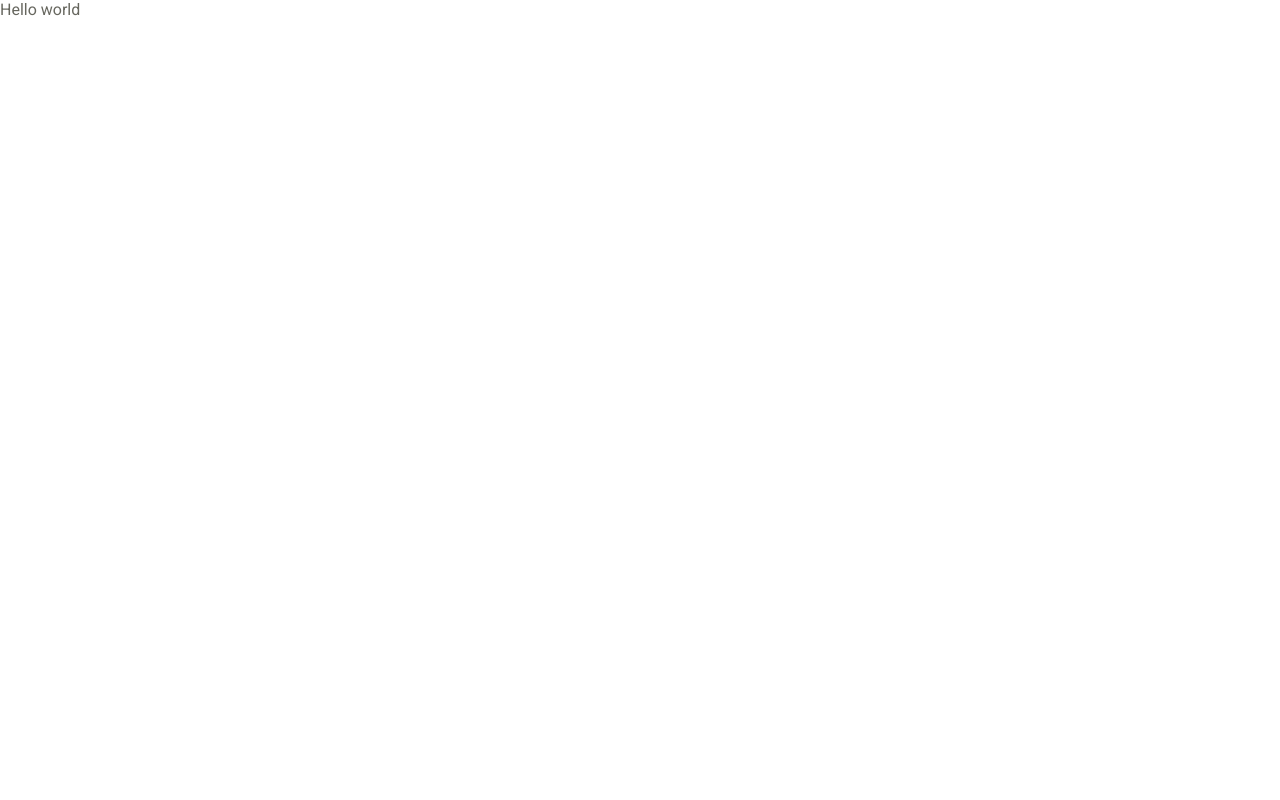
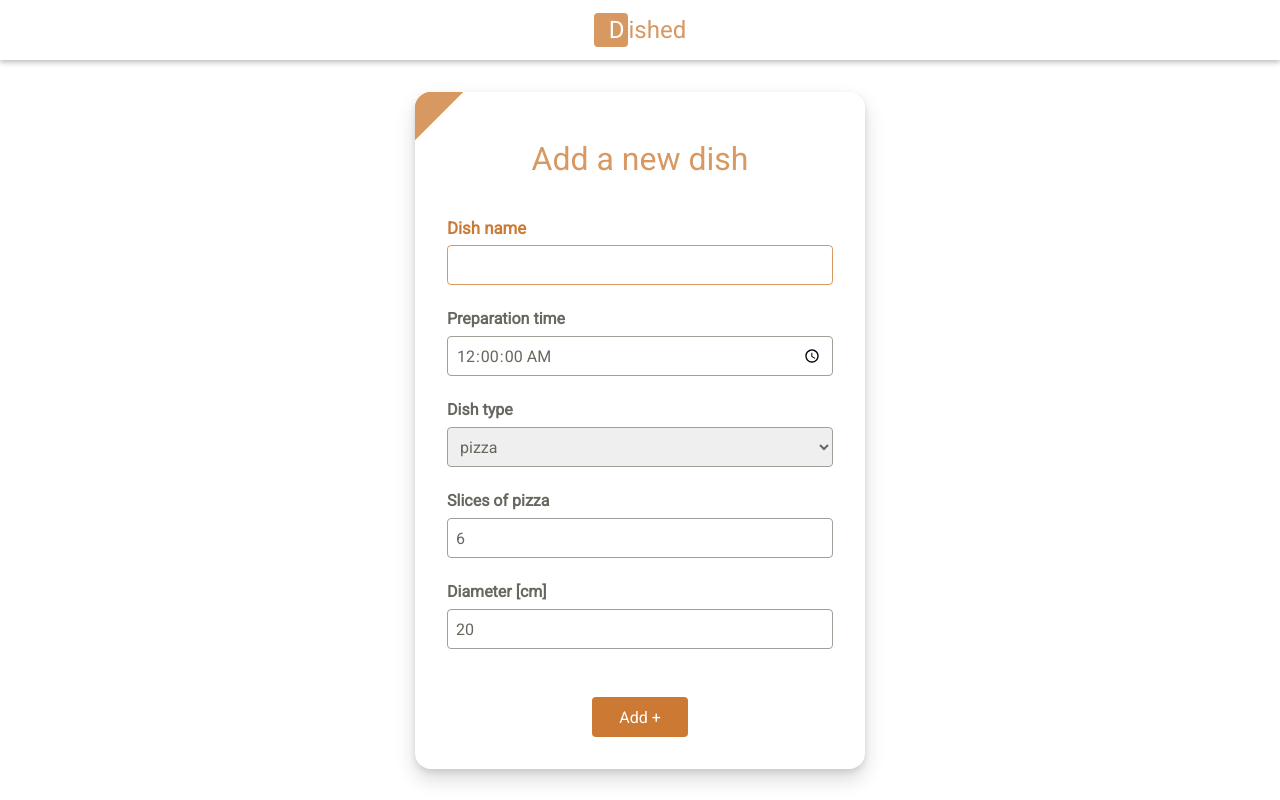
Before and after one commit to kepler003/dished, a React (Create React App) app: page / in a window 1280 px wide. Built offline with nearby package versions, Linux system fonts and the light colour scheme.

Commit message:
Add app structure

```diff
--- a/src/App.js
+++ b/src/App.js
@@ -1,5 +1,15 @@
+import Form from './components/Form/Form';
+import Header from './components/Header/Header';
+
 function App() {
-  return <p>Hello world</p>;
+  return (
+    <>
+      <Header />
+      <main>
+        <Form />
+      </main>
+    </>
+  );
 }
 
 export default App;
```
